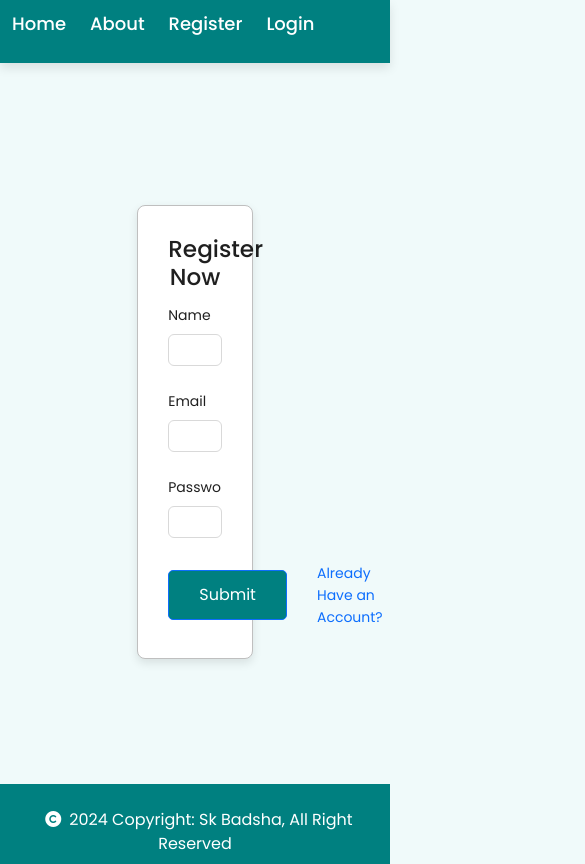
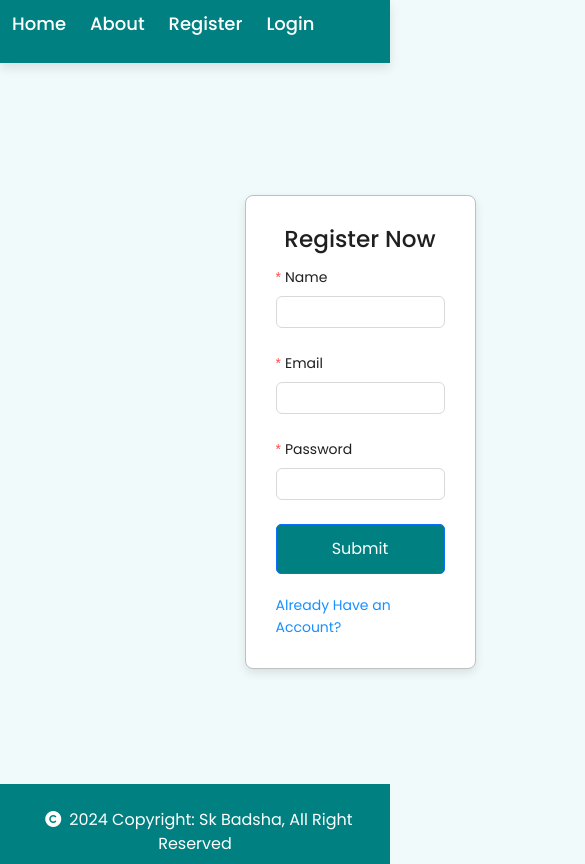
Before and after one commit to Sk-Badsha/TrueCare_Access, a React (Vite) app: page /register in a window 390 px wide. Shown: the top 864 px of the page, 585 px wide, since content can reach past the window. Built offline with nearby package versions, Linux system fonts and the light colour scheme.

Commit message:
Add Dynamic

```diff
--- a/src/components/Register/Register.jsx
+++ b/src/components/Register/Register.jsx
@@ -1,14 +1,14 @@
 import React from "react";
-import { Flex, Form, Input, message } from "antd";
+import { Form, Input, message } from "antd";
 import { Link, useNavigate } from "react-router-dom";
 import axios from "axios";
 import { useDispatch } from "react-redux";
 import { showLoading, hideLoading } from "../../redux/features/alertSlice";
 import "../../styles/RegisterStyles.css";
 function Register() {
-  // form handler
   const navigate = useNavigate();
   const dispatch = useDispatch();
+
   const onfinishHandler = async (values) => {
     try {
       dispatch(showLoading());
@@ -17,18 +17,18 @@ function Register() {
 
       if (res.status >= 200 && res.status < 300) {
         dispatch(hideLoading());
-        message.success(res.data.message); // Show success message if user is registered
+        message.success(res.data.message);
         navigate("/login");
       } else {
         dispatch(hideLoading());
-        message.error(res.data.message); // Show error message for 409 (user already exists)
+        message.error(res.data.message);
       }
     } catch (error) {
       dispatch(hideLoading());
       if (error.response && error.response.data.message) {
-        message.error(error.response.data.message); // Display API error message if available
+        message.error(error.response.data.message);
       } else {
-        message.error("Something went wrong!"); // Fallback error message
+        message.error("Something went wrong!");
       }
     }
   };
@@ -37,26 +37,38 @@ function Register() {
     <div className="form-container">
       <Form layout="vertical" onFinish={onfinishHandler} className="form-main">
         <h3 className="text-center">Register Now</h3>
-        <Form.Item label="Name" name="name">
-          <Input type="text" required></Input>
+        <Form.Item
+          label="Name"
+          name="name"
+          rules={[{ required: true, message: "Please input your name!" }]}
+        >
+          <Input type="text" required />
         </Form.Item>
-        <Form.Item label="Email" name="email">
-          <Input type="email" required></Input>
+        <Form.Item
+          label="Email"
+          name="email"
+          rules={[{ required: true, message: "Please input your email!" }]}
+        >
+          <Input type="email" required />
         </Form.Item>
-        <Form.Item label="Password" name="password">
-          <Input type="password" required></Input>
+        <Form.Item
+          label="Password"
+          name="password"
+          rules={[{ required: true, message: "Please input your password!" }]}
+        >
+          <Input type="password" required />
         </Form.Item>
-        <Flex justify="space-between" align="center">
-          <button
-            className="btn btn-primary"
-            style={{ "margin-right": " 30px" }}
-          >
+        <div className="form-footer">
+          <button className="btn btn-primary" type="submit">
             Submit
           </button>
-          <Link to="/login">Already Have an Account?</Link>
-        </Flex>
+          <Link to="/login" className="login-link">
+            Already Have an Account?
+          </Link>
+        </div>
       </Form>
     </div>
   );
 }
+
 export default Register;
--- a/src/styles/RegisterStyles.css
+++ b/src/styles/RegisterStyles.css
@@ -6,6 +6,7 @@
     min-height: 100vh;
     padding: 20px;
     box-sizing: border-box;
+
 }
 
 .form-main {
@@ -19,6 +20,7 @@
     /* Prevent the form from shrinking too much */
     box-sizing: border-box;
     /* Ensure padding doesn't affect overall width */
+
 }
 
 .text-center {
@@ -37,13 +39,20 @@
 }
 
 @media (max-width: 600px) {
+    .form-container {
+        display: inline-block;
+        width: 700px;
+        margin: auto;
+    }
+
     .form-main {
         padding: 20px;
         width: 100%;
         max-width: 95%;
-        /* Scale down with respect to screen size */
         min-width: unset;
-        /* Remove min-width restriction on smaller screens */
+
+
+
     }
 
     .form-footer {
@@ -54,7 +63,7 @@
     .form-footer button {
         margin-bottom: 10px;
         width: 100%;
-        /* Make button take full width on small screens */
+
     }
 
     .login-link {
--- a/vite.config.js
+++ b/vite.config.js
@@ -3,10 +3,13 @@ import react from "@vitejs/plugin-react";
 import dotenv from "dotenv";
 dotenv.config();
 // https://vitejs.dev/config/
+
 export default defineConfig({
   server: {
     proxy: {
-      "/api": process.env.VITE_BACKEND_ENDPOINT,
+      "/api":
+        process.env.VITE_BACKEND_ENDPOINT ||
+        import.meta.env.VITE_BACKEND_ENDPOINT,
     },
   },
   plugins: [react()],
```
